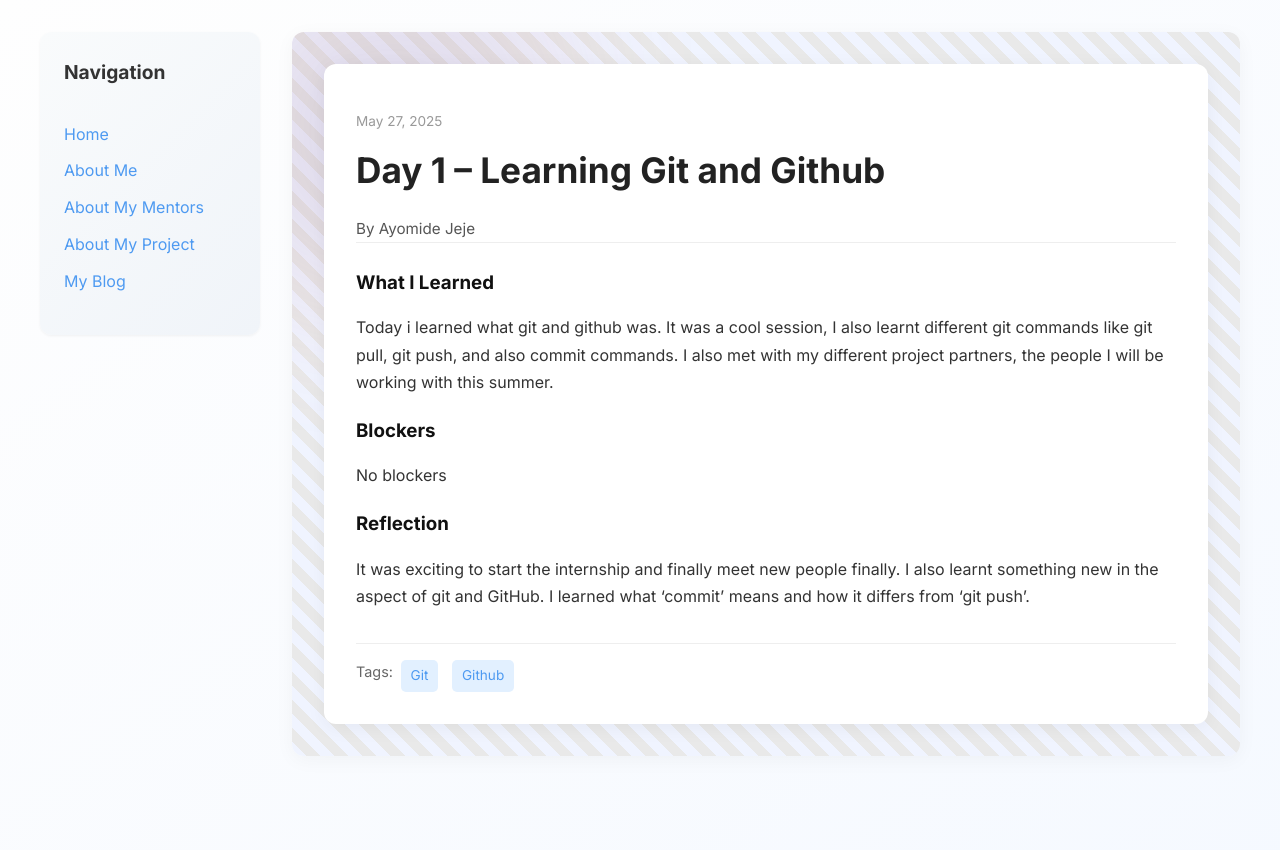
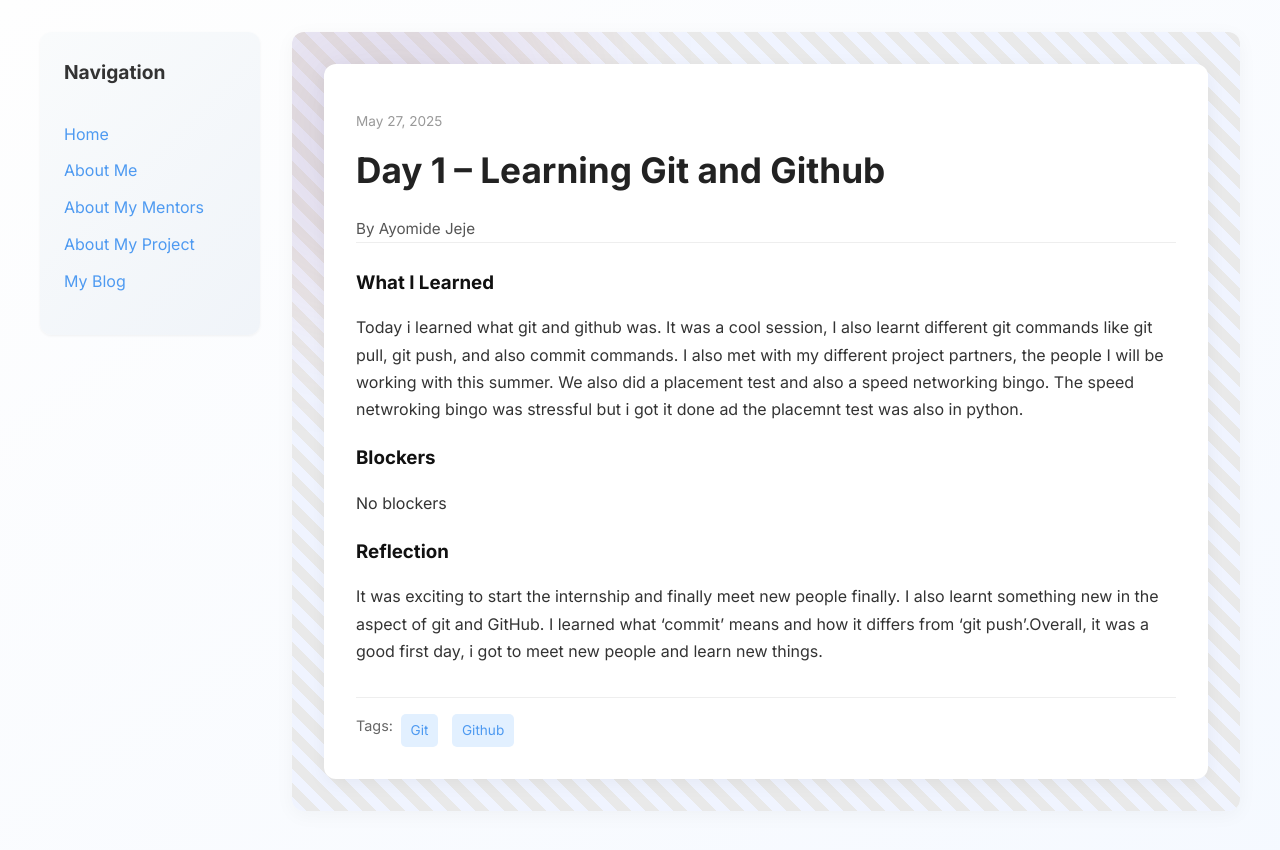
Before and after one commit to Jeje0001/Jeje0001.github.io, a Jekyll site: the page built from _posts/2025-05-27-day-1.md, in a window 1280 px wide. Shown: the top 850 px of the page. Built offline with Jekyll 4.4.1, drawn with Linux system fonts in a browser that asks for light colours.

Commit message:
Update 2025-05-27-day-1.md

```diff
--- a/_posts/2025-05-27-day-1.md
+++ b/_posts/2025-05-27-day-1.md
@@ -7,10 +7,10 @@
 tags: ["Git", "Github"]
 
 what_i_learned: |
-  Today i learned what git and github was. It was a cool session, I also learnt different git commands like git pull, git push, and also commit commands. I also met with my different project partners, the people I will be working with this summer.
+  Today i learned what git and github was. It was a cool session, I also learnt different git commands like git pull, git push, and also commit commands. I also met with my different project partners, the people I will be working with this summer. We also did a placement test and also a speed networking bingo. The speed netwroking bingo was stressful but i got it done ad the placemnt test was also in python.
 
 blockers: |
  No blockers
 reflection: |
-  It was exciting to start the internship and finally meet new people finally. I also learnt something new in the aspect of git and GitHub. I learned what 'commit' means and how it differs from 'git push'.
+  It was exciting to start the internship and finally meet new people finally. I also learnt something new in the aspect of git and GitHub. I learned what 'commit' means and how it differs from 'git push'.Overall, it was a good first day, i got to meet new people and learn new things.
 ---
```
